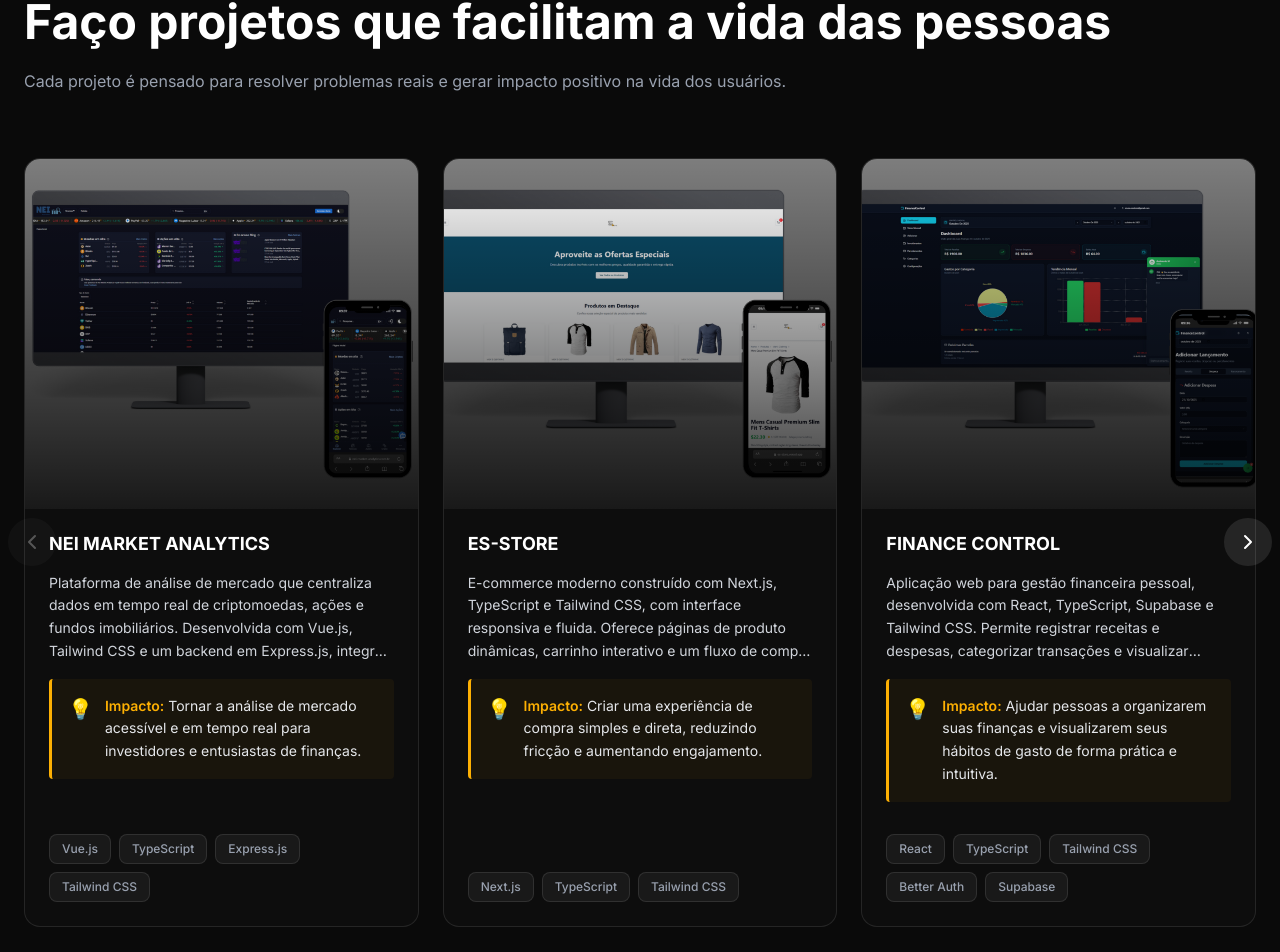
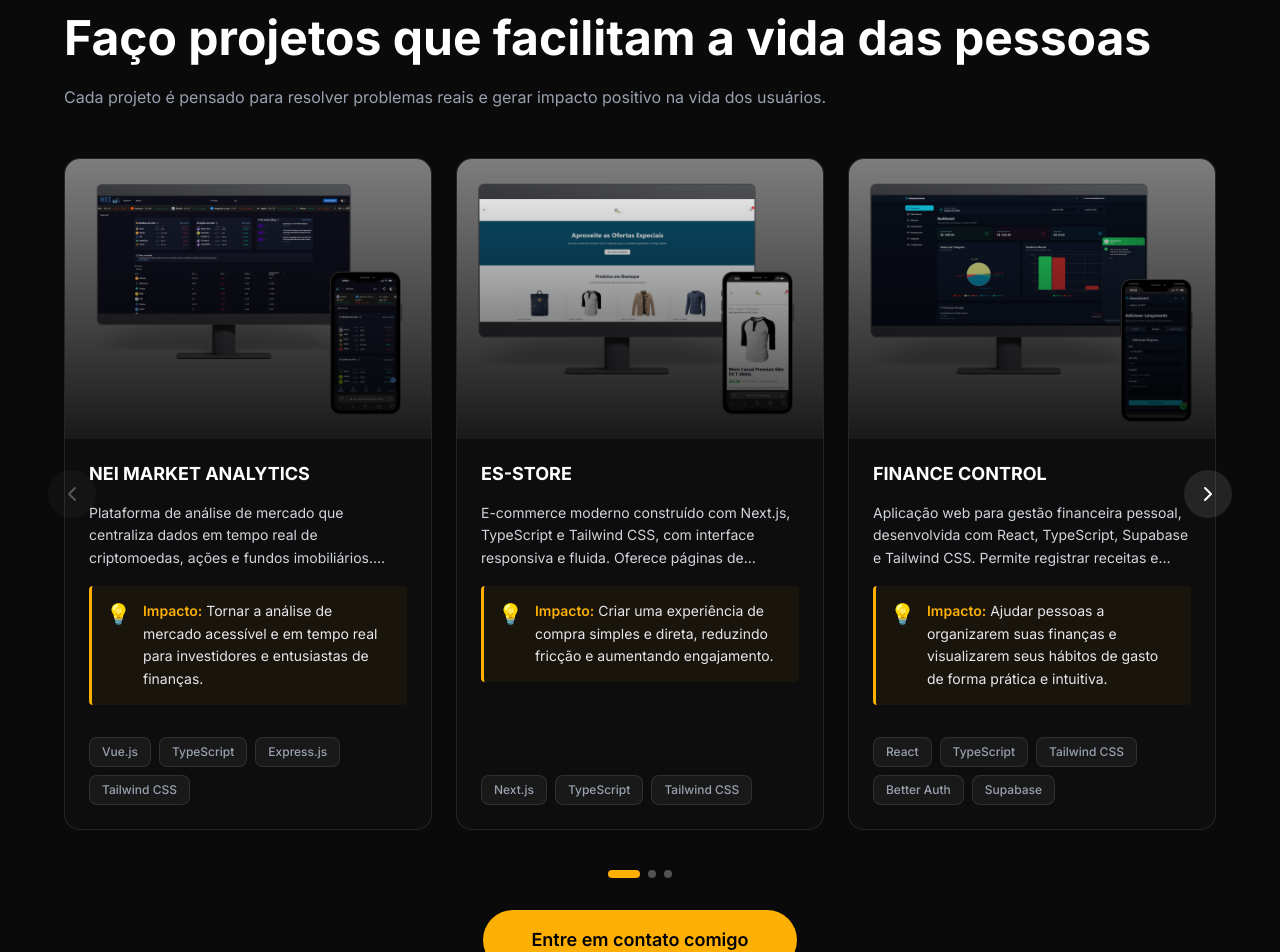
Before and after one commit to eracksonsouza/new-portfolio, a Next.js app: page /projects in a window 1280 px wide. Shown: the part 140-1092 px from the top of the page. Built offline with nearby package versions, Linux system fonts and the light colour scheme.

Commit message:
style: refine layout and spacing in ProjectsCard component for improved aesthetics and readability

```diff
--- a/src/components/projects-card.tsx
+++ b/src/components/projects-card.tsx
@@ -118,10 +118,10 @@ export default function ProjectsCard() {
   return (
     <section
       id="projects"
-      className="min-h-screen bg-[#0a0a0a] py-12 md:py-20 px-4 md:px-6"
+      className="bg-[#0a0a0a] px-4 md:px-6 pt-24 pb-10 md:pt-28 md:pb-12 overflow-hidden"
     >
-      <div className="max-w-7xl mx-auto">
-        <div className="text-left mb-12 md:mb-16 mt-4">
+      <div className="max-w-6xl mx-auto">
+        <div className="text-left mb-10 md:mb-12">
           <h3 className="text-[#fdb003] text-xs md:text-sm font-semibold mb-3 md:mb-4 uppercase tracking-[2px]">
             Meus últimos projetos
           </h3>
@@ -134,7 +134,7 @@ export default function ProjectsCard() {
           </p>
         </div>
 
-        <div className="relative mb-8 md:mb-12">
+        <div className="relative mb-8 md:mb-10">
           <button
             onClick={handlePrev}
             disabled={currentIndex === 0}
@@ -159,7 +159,7 @@ export default function ProjectsCard() {
                   className="flex-shrink-0 w-full px-2 md:px-0 md:w-[calc(50%-12px)] lg:w-[calc(33.333%-16px)]"
                 >
                   <div className="bg-[#111]/50 border border-white/10 rounded-2xl overflow-hidden hover:border-[#fdb003]/30 hover:transform hover:translate-y-[-8px] hover:scale-[1.02] transition-all duration-300 h-full flex flex-col group">
-                    <div className="relative h-[280px] md:h-[350px] overflow-hidden">
+                    <div className="relative h-[220px] md:h-[260px] lg:h-[280px] overflow-hidden">
                       <Image
                         src={projeto.image}
                         alt={projeto.title}
@@ -195,10 +195,10 @@ export default function ProjectsCard() {
                           {projeto.title}
                         </h3>
                       </div>
-                      <p className="text-gray-300 text-xs md:text-sm leading-relaxed line-clamp-4">
+                      <p className="text-gray-300 text-xs md:text-sm leading-relaxed line-clamp-3">
                         {projeto.description}
                       </p>
-                      <div className="flex gap-2 md:gap-3 bg-[#fdb003]/5 border-l-3 border-l-[#fdb003] p-3 md:p-4 rounded">
+                      <div className="flex gap-2 md:gap-3 bg-[#fdb003]/5 border-l-3 border-l-[#fdb003] p-3 md:p-3.5 rounded">
                         <span className="text-lg md:text-xl flex-shrink-0">
                           💡
                         </span>
@@ -236,7 +236,7 @@ export default function ProjectsCard() {
           </button>
         </div>
 
-        <div className="flex justify-center gap-2 mb-8 md:mb-12">
+        <div className="flex justify-center gap-2 mb-6 md:mb-8">
           {Array.from({ length: maxIndex + 1 }).map((_, index) => (
             <button
               key={index}
```
